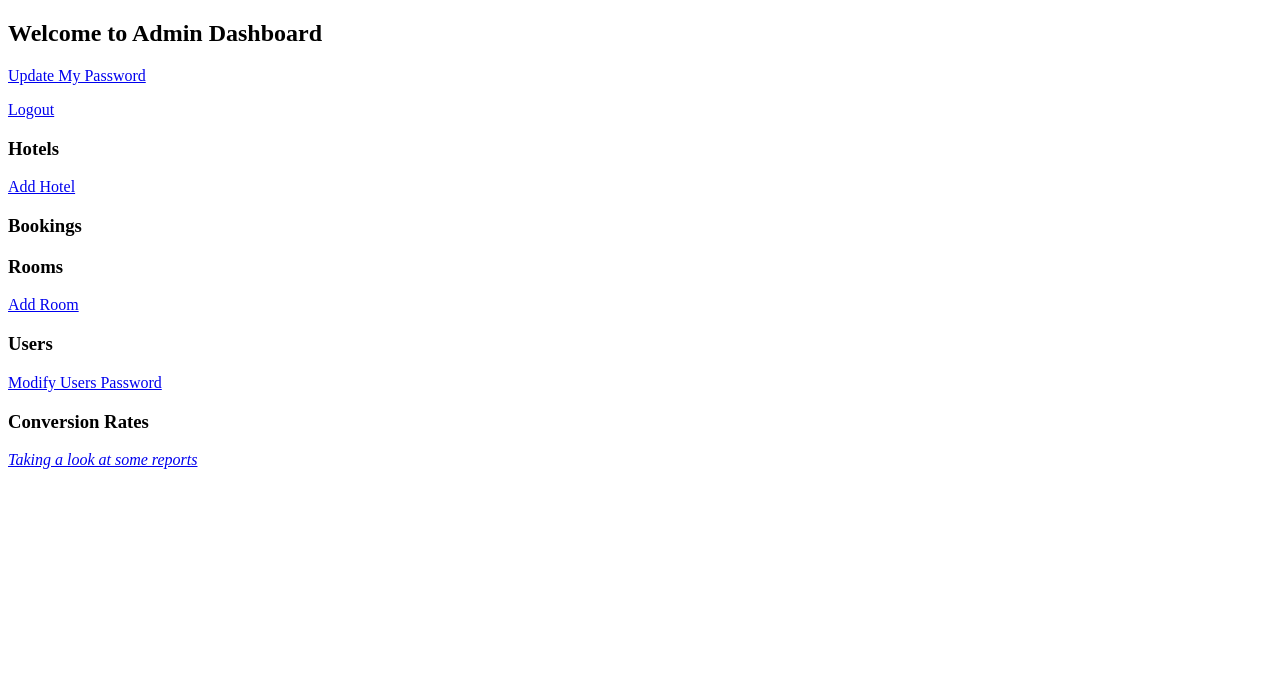
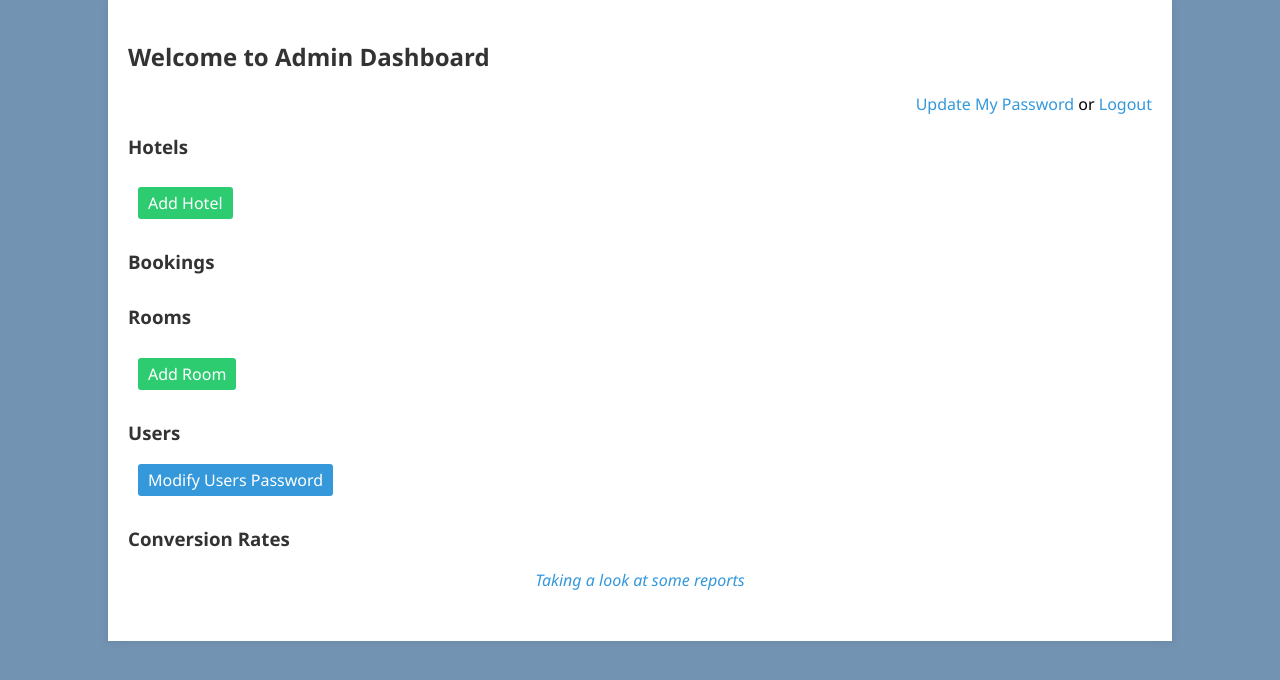
Before and after one commit to biora-code/HotelBookingSystem, a Flask app: page /admin_dashboard in a window 1280 px wide. Shown: the top 680 px of the page. Run offline with Flask 3, Linux system fonts and the light colour scheme; the visitor is signed in with stand-in values (Sample User, id 1); data that the repository does not hold is empty; some libraries are stand-ins or nearby versions.

Commit message:
added style

```diff
--- a/app.py
+++ b/app.py
@@ -30,26 +30,48 @@ app.secret_key = 'your_secret_key'
 def index():
     city = request.args.get('city', '')
     hotel_name = request.args.get('hotel_name', '')
+    min_price = request.args.get('min_price', type=int)
+    max_price = request.args.get('max_price', type=int)
 
+    # Handle invalid price range
+    if min_price is not None and max_price is not None and max_price < min_price:
+        flash('Max price cannot be lower than min price', 'error')
+        return redirect(url_for('hotels'))
+
+    # Connect to your database
     cursor = mysql.connection.cursor(MySQLdb.cursors.DictCursor)
 
+
+    # Determine the current month
+    current_month = datetime.now().month
+
     # Create the base query
-    query = "SELECT hotel_id, name, city FROM hotels WHERE 1=1"
+    query = "SELECT hotel_id, name, city, CASE WHEN %s THEN peak_price ELSE off_peak_price END AS price FROM hotels WHERE 1=1"
+
+    # Determine if it's peak season
+    is_peak = current_month in [1, 5, 6, 7, 8, 12]
 
     # Add conditions based on search criteria
+    params = [is_peak]
     if city:
         query += " AND city LIKE %s"
-        city = "%" + city + "%"
+        params.append("%" + city + "%")
 
     if hotel_name:
         query += " AND name LIKE %s"
-        hotel_name = "%" + hotel_name + "%"
+        params.append("%" + hotel_name + "%")
 
-    # Create a tuple of the parameters
-    params = tuple(filter(None, [city, hotel_name]))
+    if min_price is not None:
+        query += " AND price >= %s"
+        params.append(min_price)
 
-    cursor.execute(query, params)
+    if max_price is not None:
+        query += " AND price <= %s"
+        params.append(max_price)
+
+    cursor.execute(query, tuple(params))
     hotels = cursor.fetchall()
+
 
     return render_template('home.html', hotels=hotels)
 
@@ -77,7 +99,8 @@ def register():
         else:
             cursor.execute('INSERT INTO Users (username, password, email) VALUES (%s, %s, %s)', (username, hashed_password, email))
             mysql.connection.commit()
-            return 'You have successfully registered!'
+            flash(f'You have successfully registered!')
+            return redirect(url_for('hotels'))
 
     return render_template('register.html')
 
@@ -112,7 +135,7 @@ def login():
                 return redirect(url_for('hotels'))
             else:
                 # Passwords do not match
-                return 'Incorrect username/password!'
+                flash(f'Incorrect username/password!')
 
         else:
             return 'User not found!'
@@ -151,9 +174,10 @@ def update_password():
                 new_password_hashed = bcrypt.hashpw(new_password.encode('utf-8'), bcrypt.gensalt())
                 cursor.execute('UPDATE Users SET password = %s WHERE user_id = %s', (new_password_hashed.decode('utf-8'), session['user_id']))
                 mysql.connection.commit()
-                return 'Password updated successfully!'
+                flash(f'Password updated successfully!')
+                return redirect(url_for('hotels'))
             else:
-                return  'Incorrect old password!'
+                flash(f'Incorrect username/password')
 
         return render_template('update_password.html')
 
--- /dev/null
+++ b/static/styles/admin_dashboard.css
@@ -0,0 +1,78 @@
+body {
+    font-family: 'Segoe UI', Tahoma, Geneva, Verdana, sans-serif;
+    background-color: #7393B3;
+    margin: 0;
+    padding: 0;
+}
+
+.container {
+    width: 80%;
+    margin: 0 auto;
+    background-color: #fff;
+    padding: 20px;
+    box-shadow: 0 0 10px rgba(0, 0, 0, 0.1);
+}
+
+h2, h3 {
+    color: #333;
+}
+
+.section {
+    font-family: 'Segoe UI', Tahoma, Geneva, Verdana, sans-serif;
+    margin-bottom: 30px;
+}
+
+.list {
+    list-style-type: none;
+    padding: 0;
+}
+
+.list-item {
+    background-color: #f9f9f9;
+    margin: 10px 0;
+    padding: 10px;
+    border: 1px solid #ddd;
+    border-radius: 5px;
+}
+
+.button {
+    padding: 5px 10px;
+    border: none;
+    border-radius: 3px;
+    cursor: pointer;
+    text-decoration: none;
+    color: #fff;
+    display: inline-block;
+    margin-left: 10px;
+}
+
+.delete-button {
+    background-color: #e74c3c;
+}
+
+.modify-button {
+    background-color: #3498db;
+}
+
+.add-button {
+    background-color: #2ecc71;
+    display: inline-block;
+    margin-top: 10px;
+}
+
+.link {
+    color: #3498db;
+    text-decoration: none;
+}
+
+.link:hover {
+    text-decoration: underline;
+}
+
+p {
+    text-align: center;
+}
+
+.actions{
+    text-align: right;
+}
--- a/static/styles/home.css
+++ b/static/styles/home.css
@@ -7,6 +7,7 @@ body {
 }
 
 .container {
+    font-family: 'Segoe UI', Tahoma, Geneva, Verdana, sans-serif;
     text-align: center;
     padding: 20px;
     background-color: #FFFDD0;
--- a/templates/admin_dashboard.html
+++ b/templates/admin_dashboard.html
@@ -4,28 +4,32 @@
     <meta charset="UTF-8">
     <meta name="viewport" content="width=device-width, initial-scale=1.0">
     <title>Admin Dashboard</title>
+    <link rel="stylesheet" href="{{ url_for('static', filename='styles/admin_dashboard.css') }}">
 </head>
 <body>
+    <div class="container">
         <h2>Welcome to Admin Dashboard</h2>
-    <p><a href="{{ url_for('update_password') }}">Update My Password</a></p>
-    <p><a href="{{ url_for('logout') }}">Logout</a></p>
+        <p class="actions"><a class="link" href="{{ url_for('update_password') }}">Update My Password</a> or <a class="link" href="{{ url_for('logout') }}">Logout</a></p>
 
+        <div class="section">
             <h3>Hotels</h3>
-    <ul>
+            <ul class="list">
                 {% for hotel in hotels %}
-            <li>
+                    <li class="list-item">
                         {{ hotel['name'] }}, City: {{ hotel['city'] }}, Capacity: {{ hotel['capacity'] }}, Off Peak Season Price: {{ hotel['off_peak_price'] }}, Peak Season Price: {{ hotel['peak_price'] }}
-                <button onclick="confirmDeleteHotel({{ hotel['hotel_id'] }})">Delete Hotel</button>
-                <a href="{{ url_for('modify_hotel', hotel_id=hotel['hotel_id']) }}">Modify Hotel Data</a>
+                        <button class="button delete-button" onclick="confirmDeleteHotel({{ hotel['hotel_id'] }})">Delete Hotel</button>
+                        <a class="button modify-button" href="{{ url_for('modify_hotel', hotel_id=hotel['hotel_id']) }}">Modify Hotel Data</a>
                     </li>
                 {% endfor %}
             </ul>
-    <a href="{{ url_for('add_hotel') }}">Add Hotel</a>
+            <a class="button add-button" href="{{ url_for('add_hotel') }}">Add Hotel</a>
+        </div>
 
+        <div class="section">
             <h3>Bookings</h3>
-    <ul>
+            <ul class="list">
                 {% for booking in bookings %}
-            <li>
+                    <li class="list-item">
                         Booking ID: {{ booking['booking_id'] }},
                         User ID: {{ booking['user_id'] }},
                         Room ID: {{ booking['room_id'] }},
@@ -38,16 +42,24 @@
                             <script>
                                 function confirmDeleteHotel(hotelId) {
                                     if (confirm("Are you sure you want to delete this hotel?")) {
-                            window.location.href = "/delete_hotel/" + hotelId;}};
+                                        window.location.href = "/delete_hotel/" + hotelId;
+                                    }
+                                };
                                 function confirmDeleteUser(userId) {
                                     if (confirm("Are you sure you want to remove this user?")) {
-                                window.location.href = "/delete_user/" + userId;}};
+                                        window.location.href = "/delete_user/" + userId;
+                                    }
+                                };
                                 function confirmDeleteBoooking(bookingId) {
                                     if (confirm("Are you sure you want to remove this booking?")) {
-                                window.location.href = "/delete_booking/" + bookingId;}};
+                                        window.location.href = "/delete_booking/" + bookingId;
+                                    }
+                                };
                                 function confirmDeleteRoom(roomId) {
                                     if (confirm("Are you sure you want to delete this room?")) {
-                                window.location.href = "/delete_room/" + roomId;}};
+                                        window.location.href = "/delete_room/" + roomId;
+                                    }
+                                };
                                 // Inline JavaScript to call calculateNextDay function
                                 function calculateNextDay(checkOutDate) {
                                     var nextDay = new Date(checkOutDate);
@@ -57,47 +69,57 @@
                                 document.getElementById('nextDay{{ booking['booking_id'] }}').textContent = calculateNextDay('{{ booking['check_out_date'] | replace("'", "\\'") }}');
                             </script>
                         {% else %}
-                    <i>This boooking is {{ booking['status'] }}. </i>
+                            <i>This booking is {{ booking['status'] }}. </i>
                         {% endif %}
-                <button onclick="confirmDeleteBoooking({{ booking['booking_id'] }})">Delete Boooking</button>
+                        <button class="button delete-button" onclick="confirmDeleteBoooking({{ booking['booking_id'] }})">Delete Booking</button>
                     </li>
                 {% endfor %}
             </ul>
+        </div>
 
+        <div class="section">
             <h3>Rooms</h3>
-    <ul>
+            <ul class="list">
                 {% for room in rooms %}
-            <li>
+                    <li class="list-item">
                         Room ID: {{ room['room_id'] }},
                         Hotel ID: {{ room['hotel_id'] }},
                         Room Type: {{ room['room_type'] }},
                         Status: <b>{{ room['status'] }}</b>,
-                Features: {{ room['features'] }},
-                Maximum number of guests: {{ room['max_guests'] }}
-                <a href="{{ url_for('change_room_status', room_id=room['room_id']) }}">Change Room Status</a>
-                <button onclick="confirmDeleteRoom({{ room['room_id'] }})">Remove Room</button>
+                        Features: {{ room['features'] }}
+                        <button class="button delete-button" onclick="confirmDeleteRoom({{ room['room_id'] }})">Remove Room</button>
+                        <a class="button modify-button" href="{{ url_for('change_room_status', room_id=room['room_id']) }}">Change Room Status</a>
                     </li>
                 {% endfor %}
             </ul>
-    <a href="{{ url_for('add_room') }}">Add Room</a>
+            <a class="button add-button" href="{{ url_for('add_room') }}">Add Room</a>
+        </div>
 
+        <div class="section">
             <h3>Users</h3>
-    <ul>
+            <ul class="list">
                 {% for user in users %}
-            <li>User ID: {{ user['user_id'] }}, Username: {{ user['username'] }}, Email: {{ user['email'] }}</li>
-            <button onclick="confirmDeleteUser({{ user['user_id'] }})">Remove User</button>
-        {% endfor %}
-    </ul>
-    <a href="{{ url_for('modify_users') }}">Modify Users Password</a>
-
-    <h3>Conversion Rates</h3>
-    <ul>
-        {% for conversion_rate in conversion_rates %}
-            <li>Currency: {{ conversion_rate['currency'] }}, Rate: {{ conversion_rate['rate'] }}
-                <a href="{{ url_for('change_conversion_rate', currency=conversion_rate['currency']) }}">Change Conversion Rate</a>
+                    <li class="list-item">
+                        User ID: {{ user['user_id'] }}, Username: {{ user['username'] }}, Email: {{ user['email'] }}
+                        <button class="button delete-button" onclick="confirmDeleteUser({{ user['user_id'] }})">Remove User</button>
                     </li>
                 {% endfor %}
             </ul>
-    <p><a href="{{ url_for('generate_reports') }}"><i>Taking a look at some reports</i></a></p>
+            <a class="button modify-button" href="{{ url_for('modify_users') }}">Modify Users Password</a>
+        </div>
+
+        <div class="section">
+            <h3>Conversion Rates</h3>
+            <ul class="list">
+                {% for conversion_rate in conversion_rates %}
+                    <li class="list-item">
+                        Currency: {{ conversion_rate['currency'] }}, Rate: {{ conversion_rate['rate'] }}
+                        <a class="button modify-button" href="{{ url_for('change_conversion_rate', currency=conversion_rate['currency']) }}">Change Conversion Rate</a>
+                    </li>
+                {% endfor %}
+            </ul>
+            <p><a class="link" href="{{ url_for('generate_reports') }}"><i>Taking a look at some reports</i></a></p>
+        </div>
+    </div>
 </body>
 </html>
--- a/templates/home.html
+++ b/templates/home.html
@@ -15,9 +15,11 @@
     </div>
     <br>
     <!-- Search form -->
-        <form method="GET" action="{{ url_for('hotels') }}">
+        <form class="container" method="GET" action="{{ url_for('hotels') }}">
             <input type="text" name="city" placeholder="Search by city" value="{{ request.args.get('city', '') }}">
             <input type="text" name="hotel_name" placeholder="Search by hotel name" value="{{ request.args.get('hotel_name', '') }}">
+            <input type="number" name="min_price" placeholder="Minimum Price in GBP" value="{{ request.args.get('min_price', '') }}">
+            <input type="number" name="max_price" placeholder="Maximum Price in GBP" value="{{ request.args.get('max_price', '') }}">
             <button type="submit">Search</button>
         </form>
     <div class="container-pictures">
```
Also changed, not shown: static/styles/form.css (+12 -0 lines), static/styles/modify_users.css (added, +90 -0 lines), templates/modify_users.html (+10 -8 lines), templates/reports.html (+15 -6 lines). Lines whose indentation alone changed are shown as unchanged.
